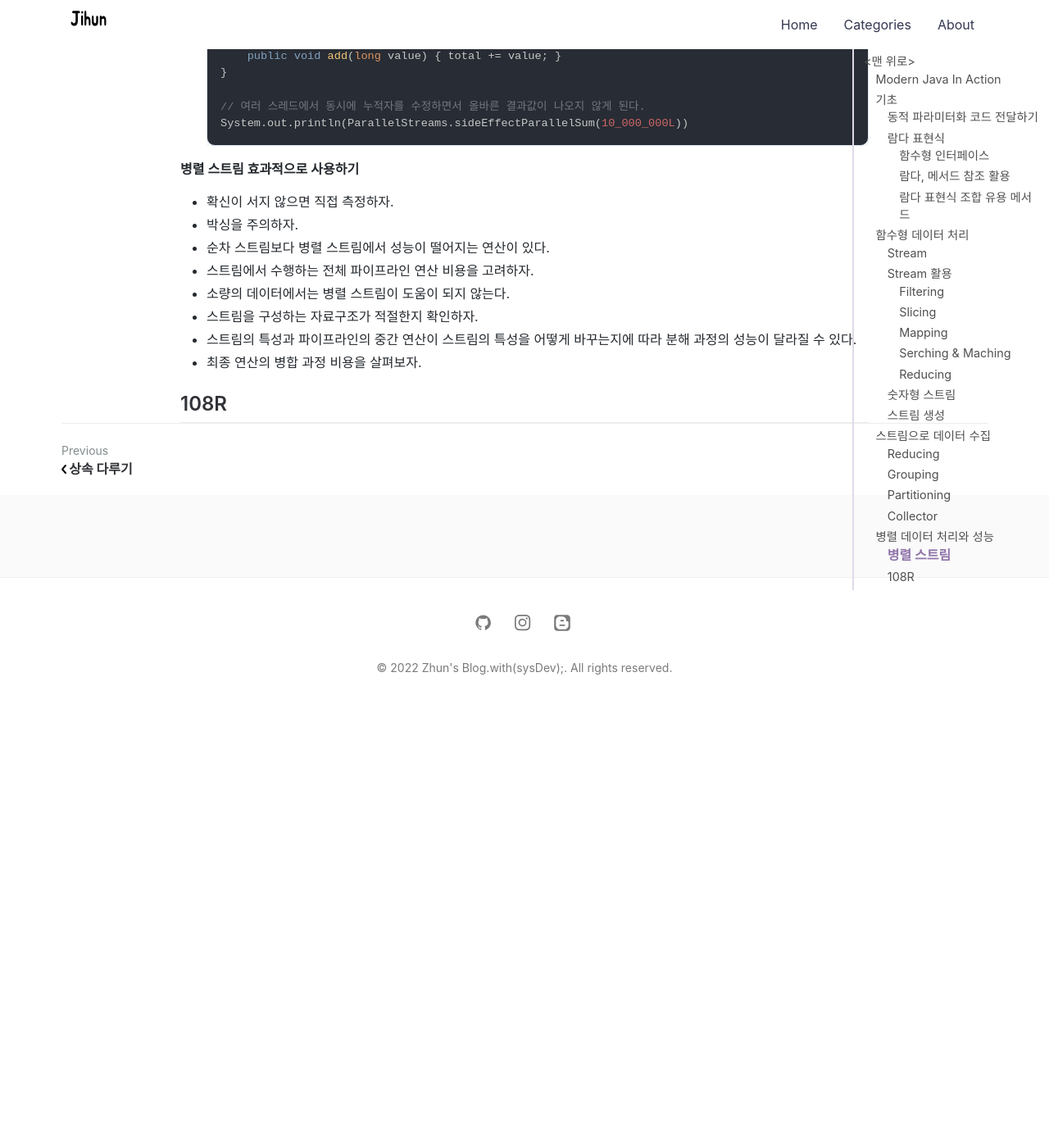
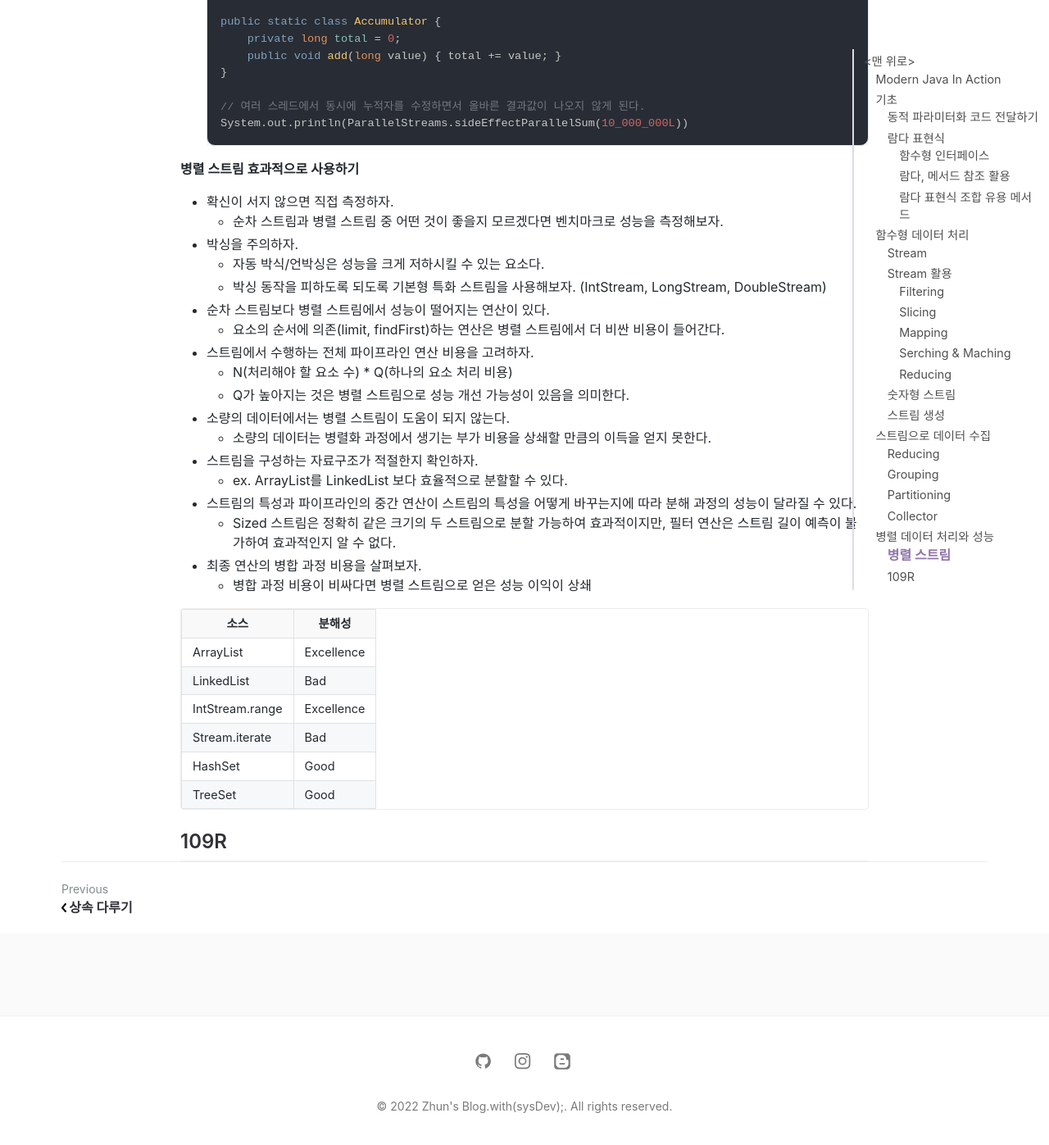
Before and after one commit to jihunparkme/jihunparkme.github.io, a Jekyll site: the page built from _posts/2022-01-29-Modern_Java_In_Action.md, in a window 1280 px wide and 1400 px high, scrolled down 20366 px. Shown: the top 1397 px of the window at 82% size. Built offline with Jekyll 4.4.1, drawn with Linux system fonts in a browser that asks for light colours; nearby versions of some CDN libraries; comment, search, counter and statistics services are not loaded; before the commit the page ends 21236 px from its top, so only the background shows below that; some of the changed text lies outside the part shown.

Commit message:
[MJIA] 병렬 데이터 처리와 성능 - 병렬 스트림

```diff
--- a/_posts/2022-01-29-Modern_Java_In_Action.md
+++ b/_posts/2022-01-29-Modern_Java_In_Action.md
@@ -975,12 +975,33 @@ public Long parallelSum(long n) {
 **병렬 스트림 효과적으로 사용하기**
 
 - 확신이 서지 않으면 직접 측정하자.
+  - 순차 스트림과 병렬 스트림 중 어떤 것이 좋을지 모르겠다면 벤치마크로 성능을 측정해보자.
 - 박싱을 주의하자.
+  - 자동 박식/언박싱은 성능을 크게 저하시킬 수 있는 요소다.
+  - 박싱 동작을 피하도록 되도록 기본형 특화 스트림을 사용해보자. (IntStream, LongStream, DoubleStream)
 - 순차 스트림보다 병렬 스트림에서 성능이 떨어지는 연산이 있다.
+  - 요소의 순서에 의존(limit, findFirst)하는 연산은 병렬 스트림에서 더 비싼 비용이 들어간다.
 - 스트림에서 수행하는 전체 파이프라인 연산 비용을 고려하자.
+  - N(처리해야 할 요소 수) * Q(하나의 요소 처리 비용)
+  - Q가 높아지는 것은 병렬 스트림으로 성능 개선 가능성이 있음을 의미한다.
 - 소량의 데이터에서는 병렬 스트림이 도움이 되지 않는다.
+  - 소량의 데이터는 병렬화 과정에서 생기는 부가 비용을 상쇄할 만큼의 이득을 얻지 못한다.
 - 스트림을 구성하는 자료구조가 적절한지 확인하자.
+  - ex. ArrayList를 LinkedList 보다 효율적으로 분할할 수 있다.
 - 스트림의 특성과 파이프라인의 중간 연산이 스트림의 특성을 어떻게 바꾸는지에 따라 분해 과정의 성능이 달라질 수 있다.
+  - Sized 스트림은 정확히 같은 크기의 두 스트림으로 분할 가능하여 효과적이지만, 필터 연산은 스트림 길이 예측이 불가하여 효과적인지 알 수 없다.
 - 최종 연산의 병합 과정 비용을 살펴보자.
+  - 병합 과정 비용이 비싸다면 병렬 스트림으로 얻은 성능 이익이 상쇄
 
-## 108R
+
+|소스|분해성|
+|---|---|
+|ArrayList|Excellence|
+|LinkedList|Bad|
+|IntStream.range|Excellence|
+|Stream.iterate|Bad|
+|HashSet|Good|
+|TreeSet|Good|
+
+
+## 109R
```
